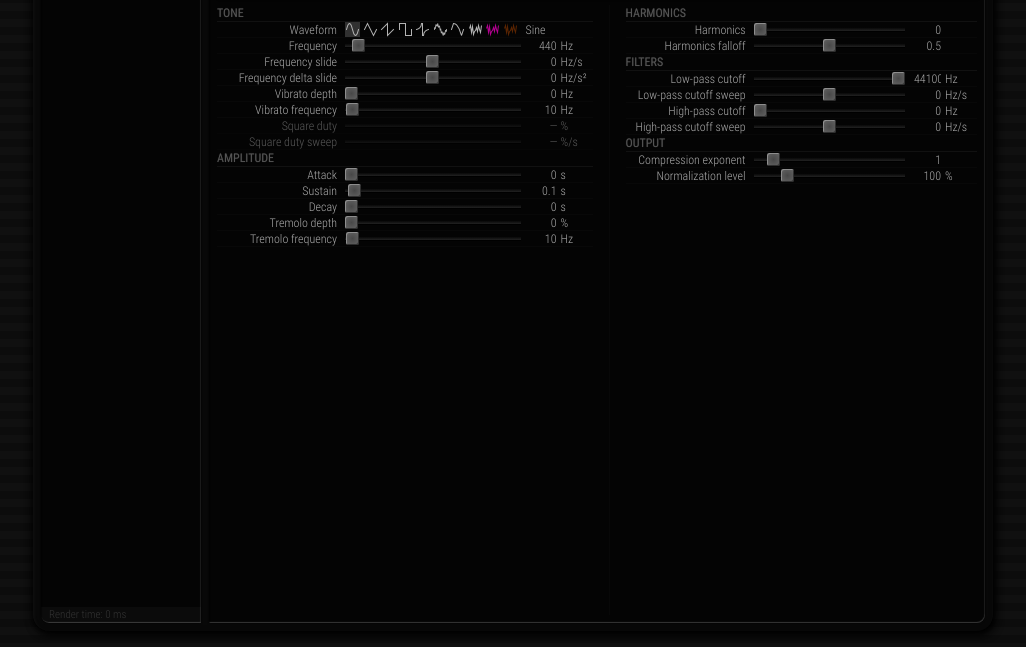
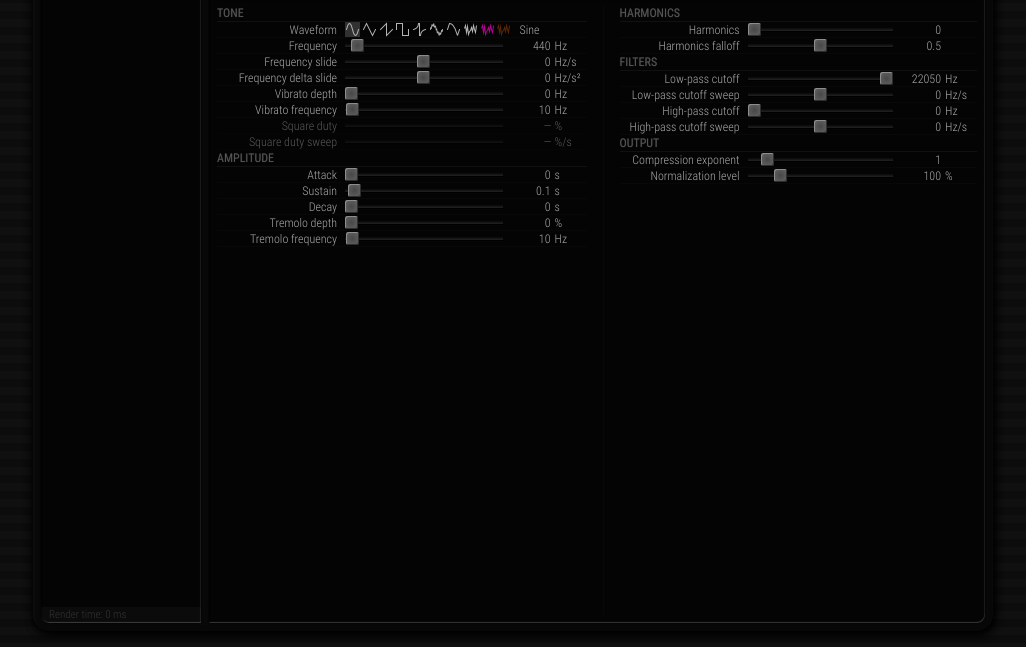
Before and after one commit to ttencate/jfxr, a plain HTML site: page index.html in a window 1280 px wide. Shown: the part 153-800 px from the top of the page, without its empty margins (127-1153 px from the left). Drawn offline with Linux system fonts and the light colour scheme.

Commit message:
Implement simple low-pass and high-pass filters -- not sure about the math but it seems to work out OK

```diff
--- a/shims.js
+++ b/shims.js
@@ -20,3 +20,9 @@ Math.sign = function(x) {
 Math.frac = function(x) {
 	return x - Math.floor(x);
 };
+
+Math.clamp = function(min, max, x) {
+	if (x < min) return min;
+	if (x > max) return max;
+	return x;
+};
--- a/sound.js
+++ b/sound.js
@@ -238,17 +238,17 @@ jfxr.Sound = function(context) {
 	this.lowPassCutoff = new jfxr.Parameter({
 		label: 'Low-pass cutoff',
 		unit: 'Hz',
-		value: 44100,
+		value: 22050,
 		minValue: 0,
-		maxValue: 44100,
-		step: 1000,
+		maxValue: 22050,
+		step: 100,
 	});
 	this.lowPassCutoffSweep = new jfxr.Parameter({
 		label: 'Low-pass cutoff sweep',
 		unit: 'Hz/s',
 		value: 0,
-		minValue: -10000,
-		maxValue: 10000,
+		minValue: -50000,
+		maxValue: 50000,
 		step: 100,
 	});
 	this.highPassCutoff = new jfxr.Parameter({
@@ -256,15 +256,15 @@ jfxr.Sound = function(context) {
 		unit: 'Hz',
 		value: 0,
 		minValue: 0,
-		maxValue: 44100,
-		step: 1000,
+		maxValue: 22050,
+		step: 100,
 	});
 	this.highPassCutoffSweep = new jfxr.Parameter({
 		label: 'High-pass cutoff sweep',
 		unit: 'Hz/s',
 		value: 0,
-		minValue: -10000,
-		maxValue: 10000,
+		minValue: -50000,
+		maxValue: 50000,
 		step: 100,
 	});
 
--- a/style.css
+++ b/style.css
@@ -358,7 +358,7 @@ h2 {
 
 .paramvalue {
   box-sizing: border-box;
-  width: 32px;
+  width: 44px;
   text-align: right;
   padding-right: 3px;
 }
--- a/synth.js
+++ b/synth.js
@@ -40,6 +40,13 @@ jfxr.Synth.prototype.synth = function(sound) {
 
 	// Brown noise parameters
 	var prevSample = 0;
+
+	// Low-pass filter parameters
+	var lowPassPrev = 0;
+
+	// High-pass filter parameters
+	var highPassPrevIn = 0;
+	var highPassPrevOut = 0;
 
 	var random = new jfxr.Random(0x3cf78ba3); // Chosen by fair dice roll. Guaranteed to be random.
 
@@ -133,6 +140,29 @@ jfxr.Synth.prototype.synth = function(sound) {
 
 		sample *= 1 - (tremoloDepth / 100) * (0.5 + 0.5 * Math.cos(2 * Math.PI * t * tremoloFrequency));
 
+		var cutoff = Math.clamp(0, sampleRate / 2, lowPassCutoff + t * lowPassCutoffSweep);
+		var wc = cutoff / sampleRate * Math.PI; // Don't we need a factor 2pi instead of pi?
+		var cosWc = Math.cos(wc);
+		var lowPassAlpha;
+		if (cosWc <= 0) {
+			lowPassAlpha = 1;
+		} else {
+			// From somewhere on the internet: cos wc = 2a / (1+a^2)
+			var lowPassAlpha = 1 / cosWc - Math.sqrt(1 / (cosWc * cosWc) - 1);
+			lowPassAlpha = 1 - lowPassAlpha; // Probably the internet's definition of alpha is different.
+		}
+		sample = lowPassAlpha * sample + (1 - lowPassAlpha) * lowPassPrev;
+		lowPassPrev = sample;
+
+		cutoff = Math.clamp(0, sampleRate / 2, highPassCutoff + t * highPassCutoffSweep);
+		wc = cutoff / sampleRate * Math.PI;
+		// From somewhere on the internet: a = (1 - sin wc) / cos wc
+		var highPassAlpha = (1 - Math.sin(wc)) / Math.cos(wc);
+		var origSample = sample;
+		sample = highPassAlpha * (highPassPrevOut - highPassPrevIn + sample);
+		highPassPrevIn = origSample;
+		highPassPrevOut = sample;
+
 		if (t < attack) {
 			sample *= t / attack;
 		} else if (t > attack + sustain) {
@@ -149,9 +179,10 @@ jfxr.Synth.prototype.synth = function(sound) {
 		maxSample = Math.max(maxSample, Math.abs(sample));
 	}
 
+	// TODO re-enable once we have a way to specify absolute amplification as an alternative
 	var amplification = normalization / 100 / maxSample;
 	for (var i = 0; i < numSamples; i++) {
-		data[i] *= amplification;
+		// data[i] *= amplification;
 	}
 
 	this.renderTimeMs = Date.now() - startTime;
```
Also changed, not shown: TODO.md (+1 -2 lines).
